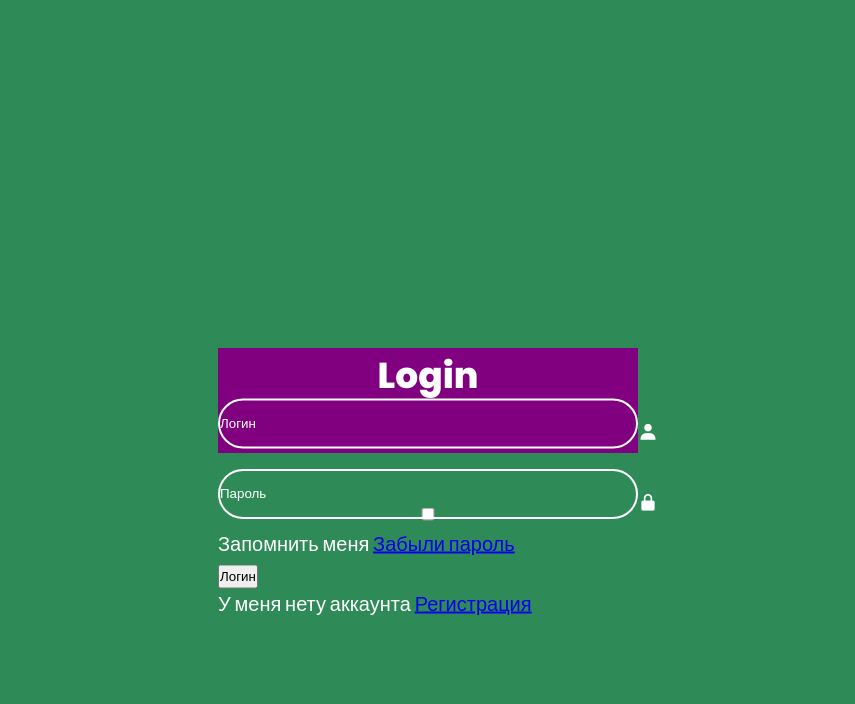
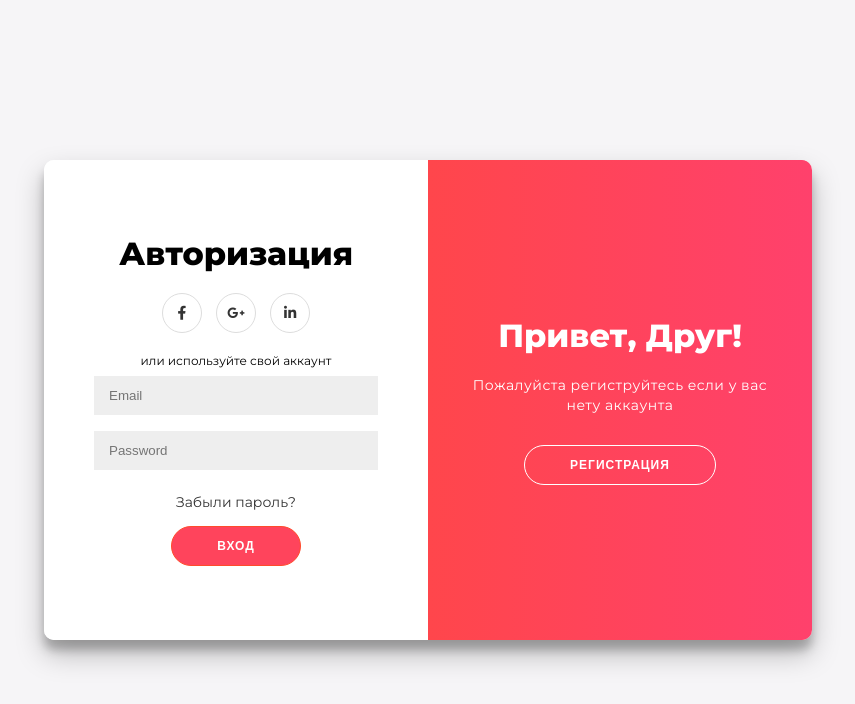
Before and after one commit to Nurbek1229/HeartLoveSex, a plain HTML site: page index.html in a window 1280 px wide. Shown: the whole page, without its empty margins (212-1067 px from the left). Drawn offline with nearby package versions, Linux system fonts and the light colour scheme.

Commit message:
Add files via upload

```diff
--- a/index.html
+++ b/index.html
@@ -1,41 +1,53 @@
-<!DOCTYPE html>
-<html lang="en">
-<head>
-    <meta charset="UTF-8">
-    <meta name="viewport" content="width=., initial-scale=1.0">
-    <title>Document</title>
-    <link rel="stylesheet" href="style.css">
-    <link href='https://unpkg.com/boxicons@2.1.4/css/boxicons.min.css' rel='stylesheet'>
-</head>
 
-<body>
-    <div class="wrapper">
-        <form action="">
-            <h1>Login</h1>
-            <div class="input-box">
-                <input type="text" placeholder="Логин" required>
-                <i class='bx bxs-user'></i>
-                <div class="input-box">
-                    <input type="пароль"
-                    placeholder="Пароль" required>
-                    <i class='bx bxs-lock-alt'></i>
+<link rel="stylesheet" href="https://use.fontawesome.com/releases/v5.8.1/css/all.css"
+    integrity="sha384-50oBUHEmvpQ+1lW4y57PTFmhCaXp0ML5d60M1M7uH2+nqUivzIebhndOJK28anvf"
+    crossorigin="anonymous">
+    <link rel="stylesheet" href="styles.css">
+    <link rel="stylesheet" href="java.js">
+
+<div class="container" id="container">
+        <div class="form-container sign-up-container">
+            <form action="#">
+                <h1>Регистрация</h1>
+                <div class="social-container">
+                    <a href="#" class="social"><i class="fab fa-facebook-f"></i></a>
+                    <a href="#" class="social"><i class="fab fa-google-plus-g"></i></a>
+                    <a href="#" class="social"><i class="fab fa-linkedin-in"></i></a>
+                </div>
+                <span>или используйте свой E-mail для регистрации</span>
+                <input type="text" placeholder="Name" />
+                <input type="email" placeholder="Email" />
+                <input type="password" placeholder="Password" />
+                <button>Зарегистрироваться</button>
+            </form>
+        </div>
+        <div class="form-container sign-in-container">
+            <form action="#">
+                <h1>Авторизация</h1>
+                <div class="social-container">
+                    <a href="#" class="social"><i class="fab fa-facebook-f"></i></a>
+                    <a href="#" class="social"><i class="fab fa-google-plus-g"></i></a>
+                    <a href="#" class="social"><i class="fab fa-linkedin-in"></i></a>
+                </div>
+                <span>или используйте свой аккаунт</span>
+                <input type="email" placeholder="Email" />
+                <input type="password" placeholder="Password" />
+                <a href="#">Забыли пароль?</a>
+                <button>Вход</button>
+            </form>
+        </div>
+        <div class="overlay-container">
+            <div class="overlay">
+                <div class="overlay-panel overlay-left">
+                    <h1>Добро пожаловать!</h1>
+                    <p>Чтобы оставаться на связи с нами, пожалуйста, войдите в систему с вашей личной информацией</p>
+                    <button class="ghost" id="signIn">Авторизация</button>
+                </div>
+                <div class="overlay-panel overlay-right">
+                    <h1>Привет, Друг!</h1>
+                    <p>Пожалуйста региструйтесь если у вас нету аккаунта</p>
+                    <button class="ghost" id="signUp">Регистрация</button>
+                </div>
             </div>
-            <div class="remember-forgot">
-                <label><input type="checkbox"> Запомнить меня</label>
-                <a href="#">Забыли пароль</a>
-            </div>
-            <button type="submit" class="btn">Логин</button>
-            <div class="register-link">
-                <p>У меня нету аккаунта <a href="#">Регистрация</a></p>
-            </div>
-
-
-
-
-        </form>
-
-
-
-</body>
-
-</html>
+        </div>
+    </div>
--- /dev/null
+++ b/java.js
@@ -0,0 +1,9 @@
+const signUpButton = document.getElementById('signUp');
+const signInButton = document.getElementById('signIn');
+const container = document.getElementById('container');
+
+signUpButton.addEventListener('click', () =>
+container.classList.add('right-panel-active'));
+
+signInButton.addEventListener('click', () =>
+container.classList.remove('right-panel-active'));
--- /dev/null
+++ b/styles.css
@@ -0,0 +1,225 @@
+@import url('https://fonts.googleapis.com/css?family=Montserrat:400,800');
+
+* {
+    box-sizing: border-box;
+}
+
+body {
+    font-family: 'Montserrat', sans-serif;
+    background: #f6f5f7;
+    display: flex;
+    flex-direction: column;
+    justify-content: center;
+    align-items: center;
+    height: 100vh;
+    margin: -0px 0 0px;
+		margin-top: 0px;
+}
+
+h1 {
+    font-weight: bold;
+    margin: 0;
+}
+
+p {
+    font-size: 14px;
+    font-weight: 100;
+    line-height: 20px;
+    letter-spacing: .5px;
+    margin: 20px 0 30px;
+}
+
+span {
+    font-size: 12px;
+}
+
+a {
+    color: #333;
+    font-size: 14px;
+    text-decoration: none;
+    margin: 15px 0;
+}
+
+.container {
+    background: #fff;
+    border-radius: 10px;
+    box-shadow: 0 14px 28px rgba(0, 0, 0, .25), 0 10px 10px rgba(0, 0, 0, .22);
+    position: relative;
+    overflow: hidden;
+    width: 768px;
+    max-width: 100%;
+    min-height: 480px;
+}
+
+.form-container form {
+    background: #fff;
+    display: flex;
+    flex-direction: column;
+    padding:  0 50px;
+    height: 100%;
+    justify-content: center;
+    align-items: center;
+    text-align: center;
+}
+
+.social-container {
+    margin: 20px 0;
+}
+
+.social-container a {
+    border: 1px solid #ddd;
+    border-radius: 50%;
+    display: inline-flex;
+    justify-content: center;
+    align-items: center;
+    margin: 0 5px;
+    height: 40px;
+    width: 40px;
+}
+
+.form-container input {
+    background: #eee;
+    border: none;
+    padding: 12px 15px;
+    margin: 8px 0;
+    width: 100%;
+}
+
+button {
+    border-radius: 20px;
+    border: 1px solid #ff4b2b;
+    background: #ff445c;
+    color: #fff;
+    font-size: 12px;
+    font-weight: bold;
+    padding: 12px 45px;
+    letter-spacing: 1px;
+    text-transform: uppercase;
+    transition: transform 80ms ease-in;
+}
+
+button:active {
+    transform: scale(.95);
+}
+
+button:focus {
+    outline: none;
+}
+
+button.ghost {
+    background: transparent;
+    border-color: #fff;
+}
+
+.form-container {
+    position: absolute;
+    top: 0;
+    height: 100%;
+    transition: all .6s ease-in-out;
+}
+
+.sign-in-container {
+    left: 0;
+    width: 50%;
+    z-index: 2;
+}
+
+.sign-up-container {
+    left: 0;
+    width: 50%;
+    z-index: 1;
+    opacity: 0;
+}
+
+.overlay-container {
+    position: absolute;
+    top: 0;
+    left: 50%;
+    width: 50%;
+    height: 100%;
+    overflow: hidden;
+    transition: transform .6s ease-in-out;
+    z-index: 100;
+}
+
+.overlay {
+    background: #ff416c;
+    background: linear-gradient(to right, #ff4b2b, #ff416c) no-repeat 0 0 / cover;
+    color: #fff;
+    position: relative;
+    left: -100%;
+    height: 100%;
+    width: 200%;
+    transform: translateY(0);
+    transition: transform .6s ease-in-out;
+}
+
+.overlay-panel {
+    position: absolute;
+    top: 0;
+    display: flex;
+    flex-direction: column;
+    justify-content: center;
+    align-items: center;
+    padding: 0 40px;
+    height: 100%;
+    width: 50%;
+    text-align: center;
+    transform: translateY(0);
+    transition: transform .6s ease-in-out;
+}
+
+.overlay-right {
+    right: 0;
+    transform: translateY(0);
+}
+
+.overlay-left {
+    transform: translateY(-20%);
+}
+
+/* Move signin to right */
+.container.right-panel-active .sign-in-container {
+    transform: translateY(100%);
+}
+
+/* Move overlay to left */
+.container.right-panel-active .overlay-container {
+    transform: translateX(-100%);
+}
+
+/* Bring signup over signin */
+.container.right-panel-active .sign-up-container {
+    transform: translateX(100%);
+    opacity: 1;
+    z-index: 5;
+}
+
+/* Move overlay back to right */
+.container.right-panel-active .overlay {
+    transform: translateX(50%);
+}
+
+/* Bring back the text to center */
+.container.right-panel-active .overlay-left {
+    transform: translateY(0);
+}
+
+/* Same effect for right */
+.container.right-panel-active .overlay-right {
+    transform: translateY(20%);
+}
+
+.footer {
+	margin-top: 25px;
+	text-align: center;
+}
+
+
+.icons {
+	display: flex;
+	width: 30px;
+	height: 30px;
+	letter-spacing: 15px;
+	align-items: center;
+}
```
